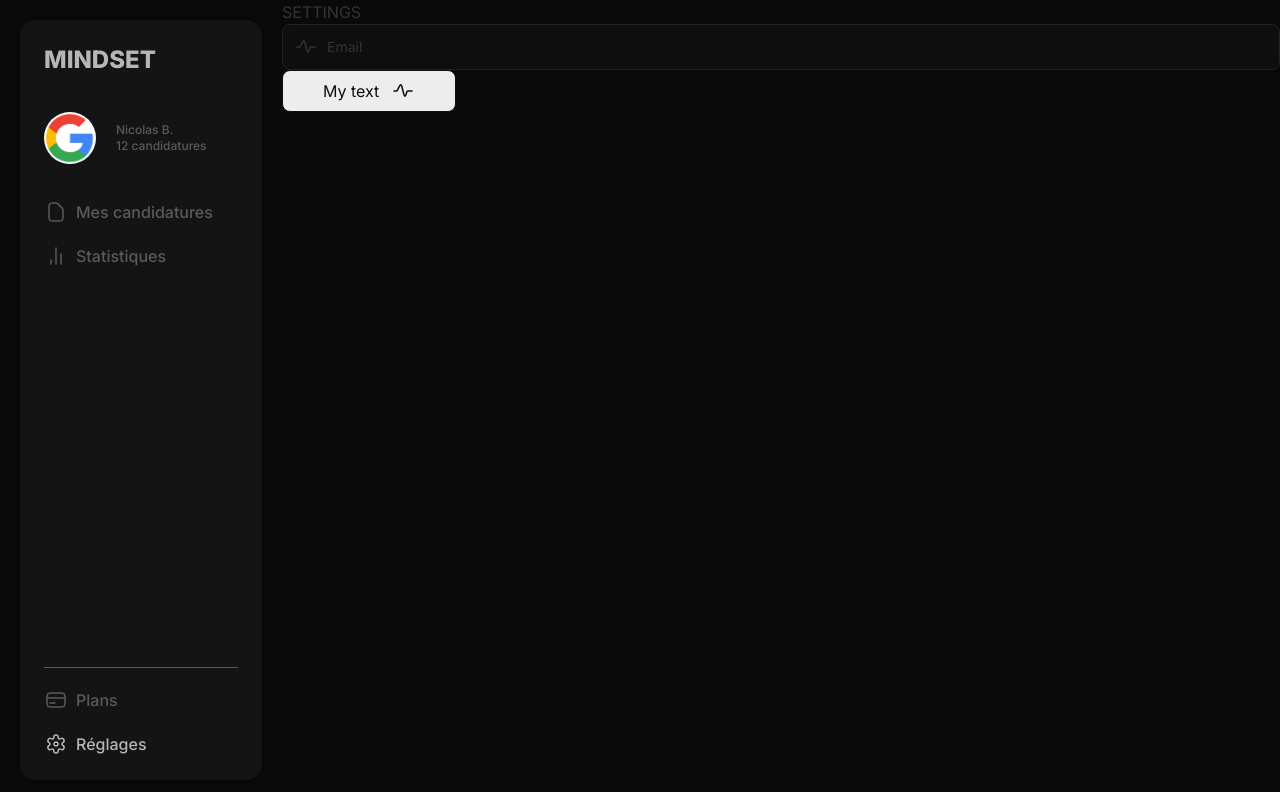
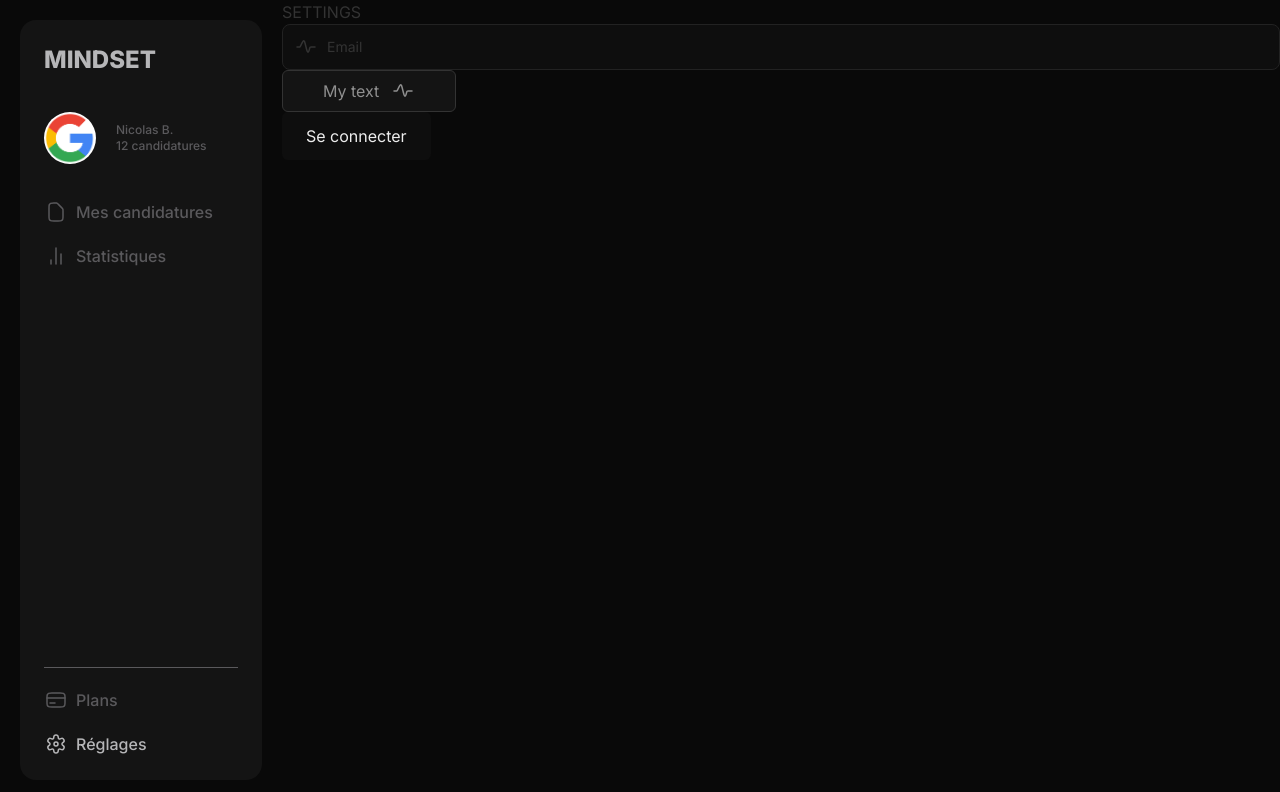
Before and after one commit to brdnicolas/mindset, a React (Create React App) app: page /settings in a window 1280 px wide. Shown: the top 792 px of the page. Built offline with nearby package versions, Linux system fonts and the light colour scheme.

Commit message:
[ADD] ButtonSecondary Component

```diff
--- a/src/components/atoms/button/Button.tsx
+++ b/src/components/atoms/button/Button.tsx
@@ -2,23 +2,32 @@ import { Icon } from '@/components/atoms/icons/Icon'
 import { IconName } from '@/components/atoms/icons/types'
 import clsx from 'clsx'
 
-type ButtonProps = {
+type ButtonPrimaryProps = {
   children: React.ReactNode
   iconName?: IconName
   onClick: () => void
   className?: string
   iconPosition?: 'left' | 'right'
+  disabled?: boolean
 }
 
-export const Button = ({ children, iconName, className, onClick, iconPosition }: ButtonProps) => {
+export const ButtonPrimary = ({
+  children,
+  iconName,
+  className,
+  onClick,
+  iconPosition,
+  disabled
+}: ButtonPrimaryProps) => {
   return (
     <button
+      disabled={disabled}
       onClick={onClick}
       className={clsx(
         className,
-        'transition-all flex items-center gap-3 bg-gray-50 rounded-2 py-2 px-10 text-gray-800',
+        'transition-all cursor-pointer flex items-center gap-3 bg-gray-50 rounded-1.5 py-2 px-10 text-gray-800',
         iconPosition ? 'flex-row-reverse' : 'flex-row',
-        'hover:bg-gray-100 focus:bg-gray-100 focus:outline-none focus:ring-2 ring-gray-500 border-[1px] border-gray-800'
+        'hover:bg-gray-100 focus:bg-gray-100 focus:outline-none focus:ring-2 ring-gray-500 border-[1px] border-gray-800 disabled:bg-gray-700 disabled:border-gray-550 disabled:text-gray-400 disabled:cursor-default'
       )}
     >
       <>
@@ -28,3 +37,21 @@ export const Button = ({ children, iconName, className, onClick, iconPosition }:
     </button>
   )
 }
+
+type ButtonSecondaryProps = {
+  children: React.ReactNode
+  className?: string
+}
+
+export const ButtonSecondary = ({ children, className }: ButtonSecondaryProps) => {
+  return (
+    <button
+      className={clsx(
+        className,
+        'transition-all cursor-pointer py-3 px-6 flex items-center justify-center rounded-1.5 border-1 border-gray600 bg-gray-800 text-gray-50  hover:bg-gray-700'
+      )}
+    >
+      {children}
+    </button>
+  )
+}
--- a/src/components/atoms/index.ts
+++ b/src/components/atoms/index.ts
@@ -1,4 +1,4 @@
 export * from './icons'
 export { Avatar } from './avatar/Avatar'
 export { Input } from './input/Input'
-export { Button } from './button/Button'
+export { ButtonPrimary, ButtonSecondary } from './button/Button'
--- a/src/views/applications/components/Column.tsx
+++ b/src/views/applications/components/Column.tsx
@@ -3,6 +3,7 @@ import { Application } from '@/contexts/applications/applications.types'
 import { Card } from './Card'
 import { Icon } from '@/components/atoms/icons/Icon'
 import { IconName } from '@/components/atoms/icons/types'
+import clsx from 'clsx'
 
 type ColumnProps = {
   cards: Application[]
@@ -24,7 +25,7 @@ export const Column = ({ cards, id, color, icon, title }: ColumnProps) => {
         <div className=" min-w-[308px] ">
           <div className="flex items-center justify-between mt-12">
             <div className="flex items-center">
-              <div className={`h-4 w-1 rounded-full mr-2 ${variantsColor[color]}`} />
+              <div className={clsx('h-4 w-1 rounded-full mr-2', variantsColor[color])} />
               <Icon className="w-7 h-7 text-gray-500" name={icon} />
               <h2 className="ml-2 text-gray-500 text-base">
                 {title}
--- a/src/views/settings/Settings.container.tsx
+++ b/src/views/settings/Settings.container.tsx
@@ -1,4 +1,4 @@
-import { Button, Input } from '@/components'
+import { ButtonPrimary, ButtonSecondary, Input } from '@/components'
 import { useState } from 'react'
 
 export const SettingsContainer = () => {
@@ -14,9 +14,10 @@ export const SettingsContainer = () => {
         type="text"
         placeholder="Email"
       />
-      <Button iconName="activity" iconPosition="right" onClick={() => console.log('cc')}>
+      <ButtonPrimary disabled={true} iconName="activity" iconPosition="right" onClick={() => console.log('cc')}>
         My text
-      </Button>
+      </ButtonPrimary>
+      <ButtonSecondary>Se connecter</ButtonSecondary>
     </>
   )
 }
--- a/tailwind.config.js
+++ b/tailwind.config.js
@@ -1,6 +1,7 @@
 /** @type {import('tailwindcss').Config} */
 const sizes = {
   1: '4px',
+  1.5: '6px',
   2: '8px',
   3: '12px',
   4: '16px',
```
Also changed, not shown: src/assets/logo.svg (added).
